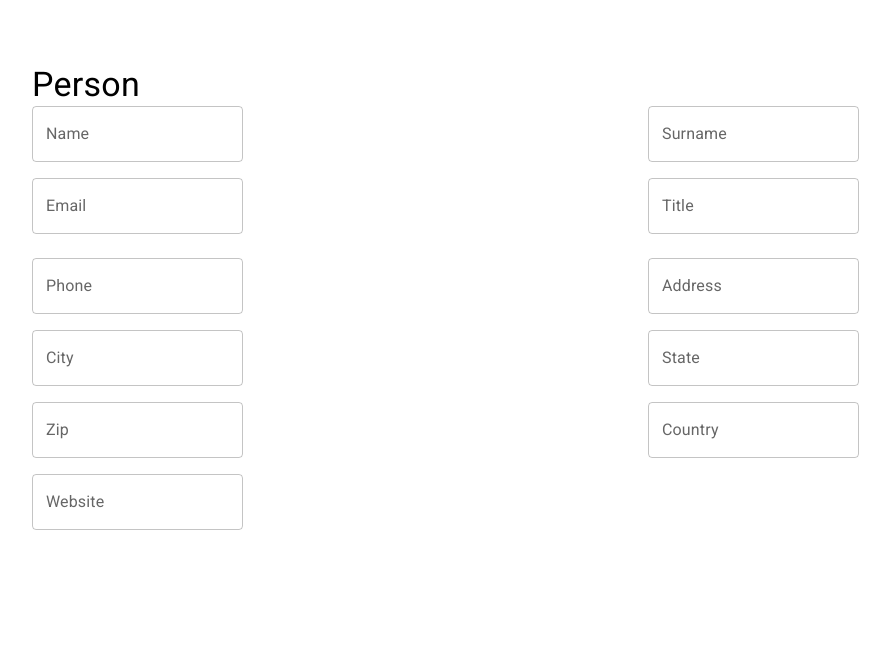
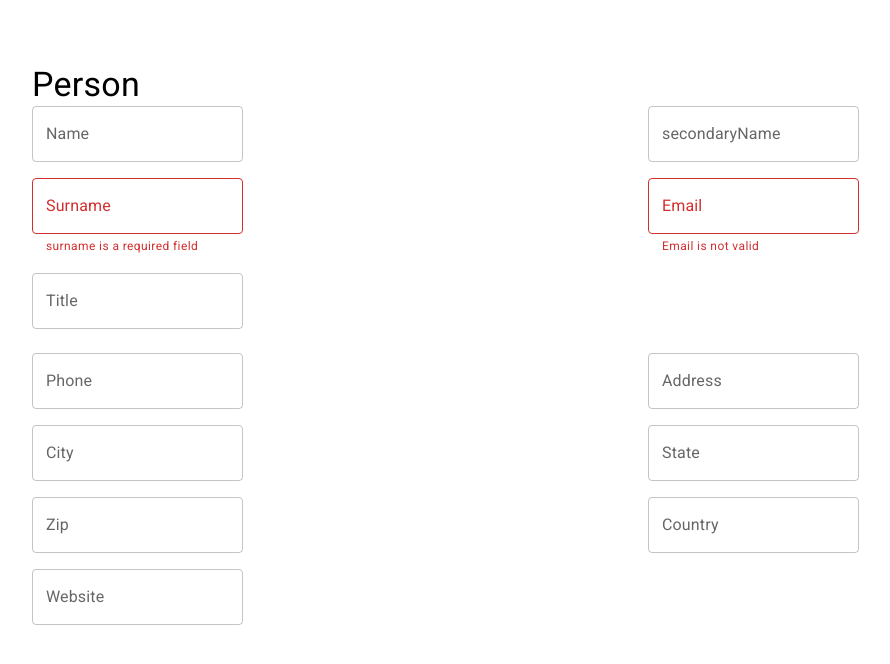
Before and after one commit to gverduci/testuseform, a React (Create React App) app: page / in a window 1280 px wide. Shown: the top 664 px of the page, without its empty margins (32-922 px from the left). Built offline with nearby package versions, Linux system fonts and the light colour scheme.

Commit message:
yup advanced test fields (cyclic dependency)

```diff
--- a/src/components/contacts.js
+++ b/src/components/contacts.js
@@ -28,6 +28,8 @@ const Contacts = () => {
                 helperText={error?.message}
                 label="Phone"
                 variant="outlined"
+                inputProps={{ "aria-invalid": error ? "true" : "false" }}
+                FormHelperTextProps={{ "role": error ? "alert" : "" }}
               />
             )}
           />
@@ -48,6 +50,8 @@ const Contacts = () => {
                 helperText={error?.message}
                 label="Address"
                 variant="outlined"
+                inputProps={{ "aria-invalid": error ? "true" : "false" }}
+                FormHelperTextProps={{ "role": error ? "alert" : "" }}
               />
             )}
           />
@@ -68,6 +72,8 @@ const Contacts = () => {
                 helperText={error?.message}
                 label="City"
                 variant="outlined"
+                inputProps={{ "aria-invalid": error ? "true" : "false" }}
+                FormHelperTextProps={{ "role": error ? "alert" : "" }}
               />
             )}
           />
@@ -88,6 +94,8 @@ const Contacts = () => {
                 helperText={error?.message}
                 label="State"
                 variant="outlined"
+                inputProps={{ "aria-invalid": error ? "true" : "false" }}
+                FormHelperTextProps={{ "role": error ? "alert" : "" }}
               />
             )}
           />
@@ -108,6 +116,8 @@ const Contacts = () => {
                 helperText={error?.message}
                 label="Zip"
                 variant="outlined"
+                inputProps={{ "aria-invalid": error ? "true" : "false" }}
+                FormHelperTextProps={{ "role": error ? "alert" : "" }}
               />
             )}
           />
@@ -128,6 +138,8 @@ const Contacts = () => {
                 helperText={error?.message}
                 label="Country"
                 variant="outlined"
+                inputProps={{ "aria-invalid": error ? "true" : "false" }}
+                FormHelperTextProps={{ "role": error ? "alert" : "" }}
               />
             )}
           />
@@ -148,6 +160,8 @@ const Contacts = () => {
                 helperText={error?.message}
                 label="Website"
                 variant="outlined"
+                inputProps={{ "aria-invalid": error ? "true" : "false" }}
+                FormHelperTextProps={{ "role": error ? "alert" : "" }}
               />
             )}
           />
--- a/src/components/personData.js
+++ b/src/components/personData.js
@@ -20,13 +20,40 @@ const PersonData = () => {
               fieldState: { invalid, isTouched, isDirty, error },
             }) => (
               <TextField
-                onChange={onChange}
+                onChange={(evt) => {
+                  onChange(evt);
+                  useFormApi.trigger("secondaryName");
+                }}
                 onBlur={onBlur}
                 selected={value}
                 error={error}
                 helperText={error?.message}
                 label="Name"
                 variant="outlined"
+                inputProps={{ "aria-invalid": error ? "true" : "false" }}
+                FormHelperTextProps={{ "role": error ? "alert" : "" }}
+              />
+            )}
+          />
+        </Grid>
+        <Grid item xs={6}>
+          <Controller
+            control={useFormApi.control}
+            name="secondaryName"
+            render={({
+              field: { onChange, onBlur, value, ref },
+              fieldState: { invalid, isTouched, isDirty, error },
+            }) => (
+              <TextField
+                onChange={onChange}
+                onBlur={onBlur}
+                selected={value}
+                error={error}
+                helperText={error?.message}
+                label="secondaryName"
+                variant="outlined"
+                inputProps={{ "aria-invalid": error ? "true" : "false" }}
+                FormHelperTextProps={{ "role": error ? "alert" : "" }}
               />
             )}
           />
@@ -47,6 +74,8 @@ const PersonData = () => {
                 helperText={error?.message}
                 label="Surname"
                 variant="outlined"
+                inputProps={{ "aria-invalid": error ? "true" : "false" }}
+                FormHelperTextProps={{ "role": error ? "alert" : "" }}
               />
             )}
           />
@@ -67,6 +96,8 @@ const PersonData = () => {
                 helperText={error?.message}
                 label="Email"
                 variant="outlined"
+                inputProps={{ "aria-invalid": error ? "true" : "false" }}
+                FormHelperTextProps={{ "role": error ? "alert" : "" }}
               />
             )}
           />
@@ -87,6 +118,8 @@ const PersonData = () => {
                 helperText={error?.message}
                 label="Title"
                 variant="outlined"
+                inputProps={{ "aria-invalid": error ? "true" : "false" }}
+                FormHelperTextProps={{ "role": error ? "alert" : "" }}
               />
             )}
           />
--- a/src/hooks/usePersonForm.js
+++ b/src/hooks/usePersonForm.js
@@ -1,4 +1,4 @@
-import { useCallback } from "react";
+import { useCallback, useEffect } from "react";
 import { useForm } from "react-hook-form";
 import { useFormUpdater } from "./useFormUpdater";
 import { usePersonUpdater } from "./usePersonUpdater";
@@ -8,22 +8,40 @@ import { assignContact } from "../store/contactSlice";
 import { yupResolver } from "@hookform/resolvers/yup";
 import * as yup from "yup";
 
-const personSchema = yup
-  .object({
-    name: yup.string().required(),
+const personSchema = yup.object(
+  {
+    surname: yup.string().required(),
     // add email with regex
-    email: yup.string().matches(/^[A-Z0-9._%+-]+@[A-Z0-9.-]+\.[A-Z]{2,}$/i, "Email is not valid").required(),
+    email: yup
+      .string()
+      .matches(/^[A-Z0-9._%+-]+@[A-Z0-9.-]+\.[A-Z]{2,}$/i, "Email is not valid")
+      .required(),
     // add phone with regex, permit digits, dashes, spaces, parentheses and plus
     phone: yup.string().matches(/^[0-9-()+ ]+$/, "Phone number is not valid"),
     // add website check with url regex
     website: yup.string().url("Website is not valid"),
-  })
-  .required();
-
+  }
+).shape(
+  {
+    name: yup.string().notRequired(),
+    secondaryName: yup
+      .string()
+      .when(["name", "secondaryName"], {
+        is: (name, secondaryName) => !name && !!secondaryName,
+        then: (schema) => schema.length(0, "use name before secondaryName"),
+      })
+      .when(["name", "secondaryName"], ([name, secondaryName], schema) =>
+       !!name && !!secondaryName && name.trim() === secondaryName.trim() ? schema.length(0, "secondaryName must be different from name") : schema,
+    ),
+  },
+  [["secondaryName", "secondaryName"]]
+);
 export function usePersonForm() {
   const dispatch = useDispatch();
 
-  const person = useSelector((state) => state.person || { name: "", email: "" });
+  const person = useSelector(
+    (state) => state.person || { name: "", email: "" }
+  );
 
   const PersonAction = useCallback(
     (data) => {
@@ -38,11 +56,15 @@ export function usePersonForm() {
   const useFormApi = useForm({
     defaultValues: person,
     mode: "onChange",
-    delayError: 1000,
+    delayError: 500,
     resolver: yupResolver(personSchema),
   });
 
-  const { handleSubmit } = useFormApi;
+  const { handleSubmit, trigger } = useFormApi;
+
+  useEffect(() => {
+    trigger();
+ }, [trigger]);
 
   /* Data source updaters */
   // update the FORM => WHY? change comes from "book" prop
--- a/src/store/personSlice.js
+++ b/src/store/personSlice.js
@@ -2,6 +2,7 @@ import { createSlice } from '@reduxjs/toolkit'
 
 export const personInitialState = {
   name: '',
+  secondaryName: '',
   surname: '',
   email: '',
   title: '',
@@ -15,6 +16,7 @@ export const personSlice = createSlice({
   reducers: {
     assignPerson: (state, action) => {
       state.name = action.payload.name;
+      state.secondaryName = action.payload.secondaryName;
       state.surname = action.payload.surname;
       state.email = action.payload.email;
       state.title = action.payload.title;
```
